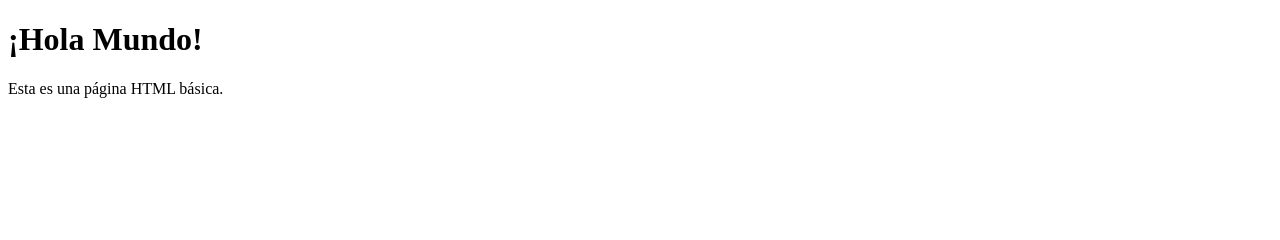
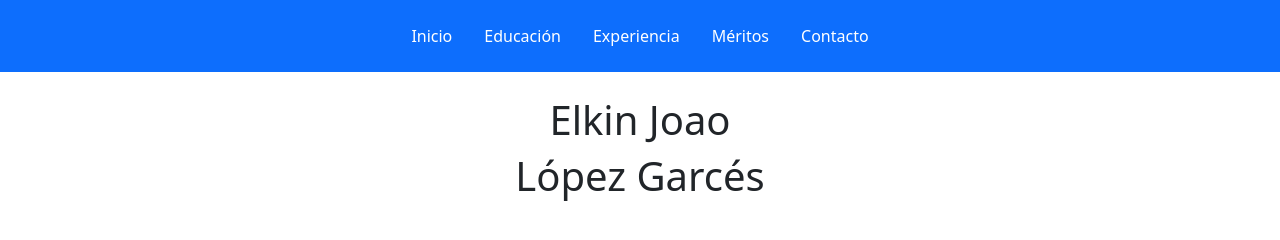
Before and after one commit to Elkinnn/PracticaGit4A_LopezElkin, a plain HTML site: page index.html in a window 1280 px wide. Drawn offline with nearby package versions, Linux system fonts and the light colour scheme.

Commit message:
Se agregó Bootstrap al proyecto, menú e información personal.

```diff
--- a/index.html
+++ b/index.html
@@ -3,10 +3,30 @@
 <head>
     <meta charset="UTF-8">
     <meta name="viewport" content="width=device-width, initial-scale=1.0">
-    <title>Mi Página Básica</title>
+    <title>Practica con Bootstrap</title>
+
+    <link href="https://cdn.jsdelivr.net/npm/bootstrap@5.3.2/dist/css/bootstrap.min.css" rel="stylesheet">
 </head>
 <body>
-    <h1>¡Hola Mundo!</h1>
-    <p>Esta es una página HTML básica.</p>
+    <header class="bg-primary text-white py-3">
+        <nav class="container">
+            <ul class="nav justify-content-center">
+                <li class="nav-item"><a class="nav-link text-white" href="#inicio">Inicio</a></li>
+                <li class="nav-item"><a class="nav-link text-white" href="#educacion">Educación</a></li>
+                <li class="nav-item"><a class="nav-link text-white" href="#experiencia">Experiencia</a></li>
+                <li class="nav-item"><a class="nav-link text-white" href="#meritos">Méritos</a></li>
+                <li class="nav-item"><a class="nav-link text-white" href="#contacto">Contacto</a></li>
+            </ul>
+        </nav>
+    </header>
+
+    <main class="container mt-4 text-center">
+        <section id="nombres-apellidos">
+            <h1>Elkin Joao</h1>
+            <h1>López Garcés</h1>
+        </section>
+    </main>
+
+    <script src="https://cdn.jsdelivr.net/npm/bootstrap@5.3.2/dist/js/bootstrap.bundle.min.js"></script>
 </body>
 </html>
```
